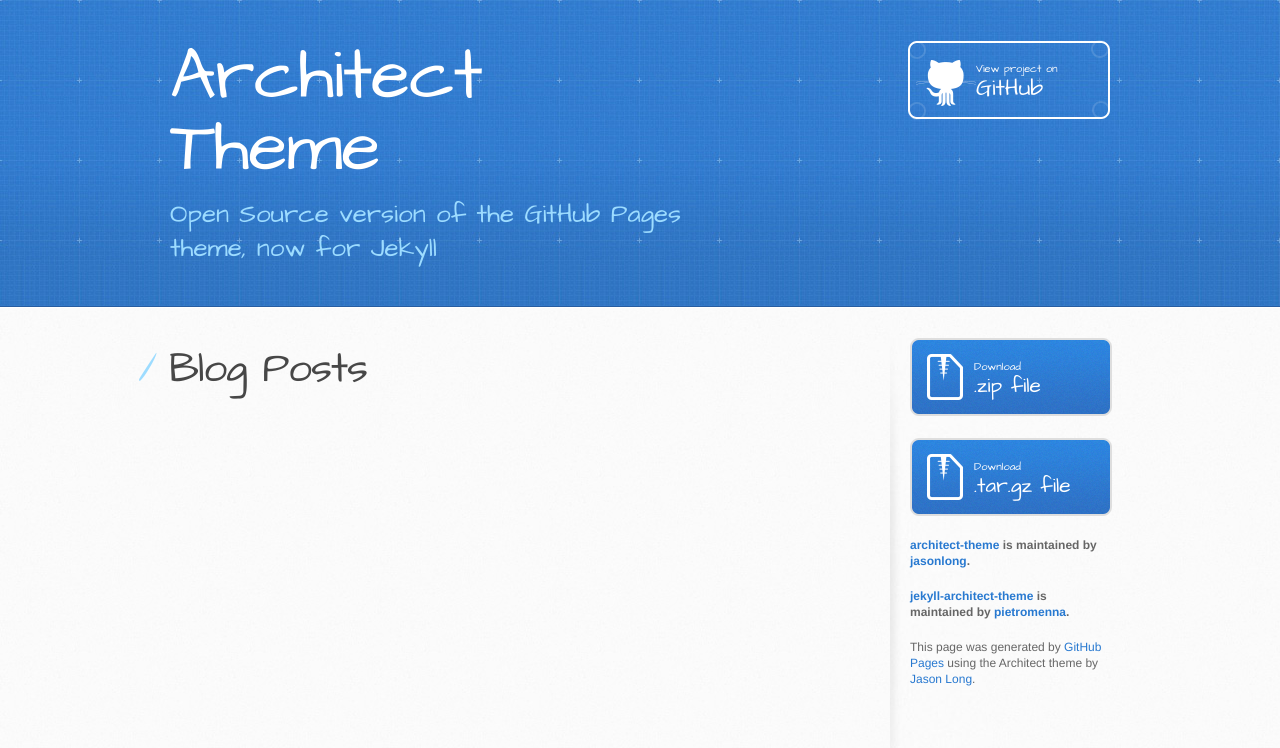
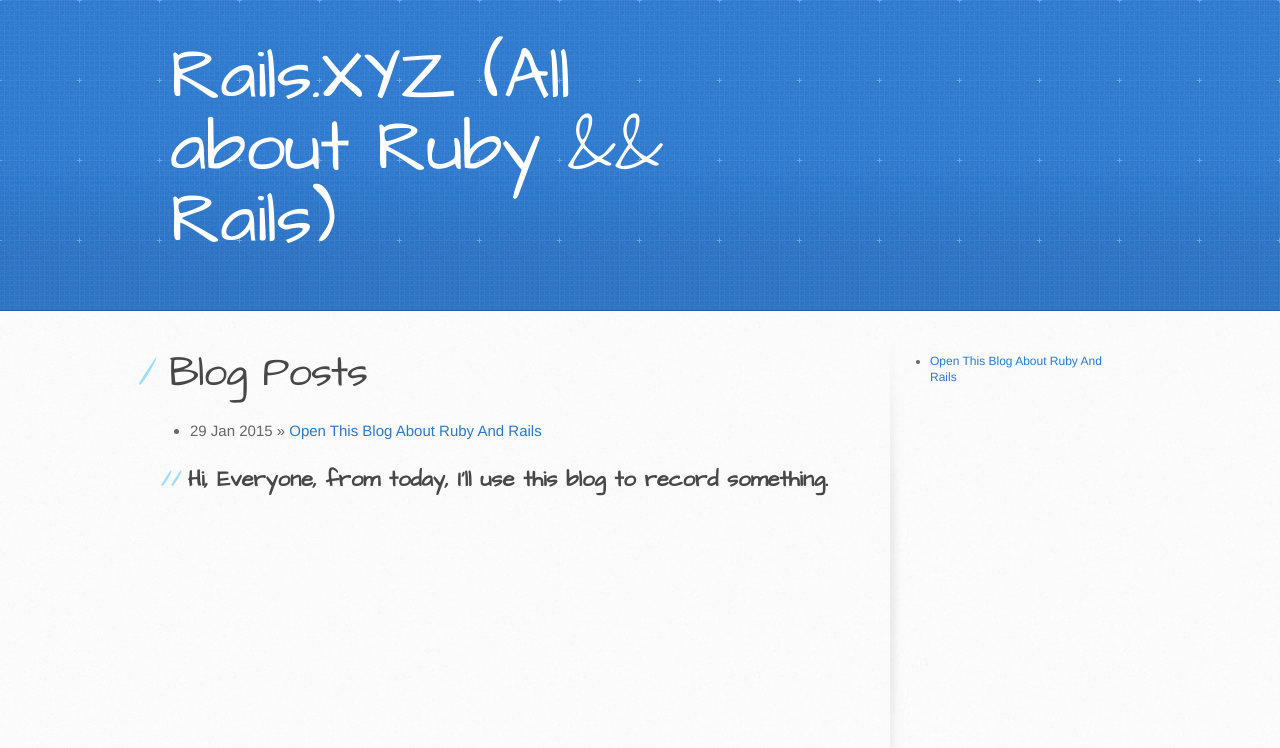
Before and after one commit to rocLv/old.roclv.github.io, a Jekyll site: the page built from index.html, in a window 1280 px wide. Shown: the top 748 px of the page. Built offline with Jekyll 4.4.1, drawn with Linux system fonts in a browser that asks for light colours; Markdown is read by kramdown in place of the engine named in the settings.

Commit message:
initiat Blog theme

```diff
--- a/_config.yml
+++ b/_config.yml
@@ -1,2 +1,2 @@
-name: Architect Theme
+name: Rails.XYZ (All about Ruby && Rails)
 markdown: redcarpet
--- a/_layouts/default.html
+++ b/_layouts/default.html
@@ -20,8 +20,6 @@
     <header>
       <div class="inner">
         <h1> {{ site.name }} </h1>
-        <h2>Open Source version of the GitHub Pages theme, now for Jekyll</h2>
-        <a href="https://github.com/pietromenna/jekyll-architect-theme" class="button"><small>View project on</small> GitHub</a>
       </div>
     </header>
 
@@ -29,25 +27,18 @@
       <div class="inner clearfix">
         <section id="main-content">
 
-          {{ content }}
+          {{ site.pages }}
 
         </section>
 
         <aside id="sidebar">
-          <a href="https://github.com/pietromenna/jekyll-architect-theme/archive/master.zip" class="button">
-            <small>Download</small>
-            .zip file
-          </a>
-          <a href="https://github.com/pietromenna/jekyll-architect-theme/archive/master.tar.gz" class="button">
-            <small>Download</small>
-            .tar.gz file
-          </a>
-
-          <p class="repo-owner"><a href="https://github.com/jasonlong/architect-theme">architect-theme</a> is maintained by <a href="https://github.com/jasonlong">jasonlong</a>.</p>
-
-          <p class="repo-owner"><a href="https://github.com/pietromenna/jekyll-architect-theme">jekyll-architect-theme</a> is maintained by <a href="https://github.com/pietromenna">pietromenna</a>.</p>
-
-          <p>This page was generated by <a href="https://pages.github.com">GitHub Pages</a> using the Architect theme by <a href="https://twitter.com/jasonlong">Jason Long</a>.</p>
+           <ul>
+             {% for post in site.posts %}
+               <li>
+                 <a href="{{ post.url }}">{{ post.title }}</a>
+               </li>
+             {% endfor %}
+           <ul>
         </aside>
       </div>
     </div>
--- /dev/null
+++ b/_posts/2015-1-29-open-this-blog-about-Ruby-and-Rails.md
@@ -0,0 +1 @@
+## Hi, Everyone, from today, I'll use this blog to record something.
--- a/index.html
+++ b/index.html
@@ -1,13 +1,17 @@
 ---
 layout: default
-title: Architect Theme by Jason Long
+title: Rails.XYZ
 ---
 
 <div id="home">
   <h1>Blog Posts</h1>
   <ul class="posts">
     {% for post in site.posts %}
-      <li><span>{{ post.date | date_to_string }}</span> &raquo; <a href="{{ post.url }}">{{ post.title }}</a></li>
+      <li><span>{{ post.date | date_to_string }}</span> &raquo;
+        <a href="{{ post.url }}">{{ post.title }}</a>
+      </li>
+      <p>{{ post.content }}</p>
     {% endfor %}
   </ul>
+  {{ content }}
 </div>
```
Also changed, not shown: _includes/footer.html (added), _includes/header.html (added), 2 other files.
